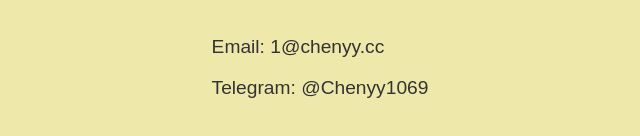
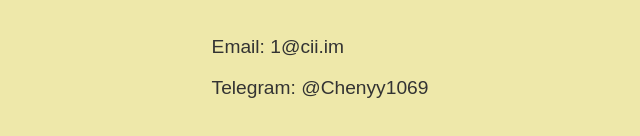
Before and after one commit to chenyy1069/cyysite, a plain HTML site: page index.html in a window 1280 px wide. Both pictures are taken after a click on the button "Contact Info". Shown: the part 448-584 px from the top of the page, 320-960 px from the left. Drawn offline with Linux system fonts and the light colour scheme.

Commit message:
Update index.html

```diff
--- a/index.html
+++ b/index.html
@@ -10,7 +10,7 @@
     <h1 id="title"></h1>
     <button class="contact-btn" id="contact-btn">Contact Info</button>
     <div class="contact-info" id="contact-info">
-        <p>Email: 1@chenyy.cc</p>
+        <p>Email: 1@cii.im</p>
         <p>Telegram: @Chenyy1069</p>
     </div>
 
```
